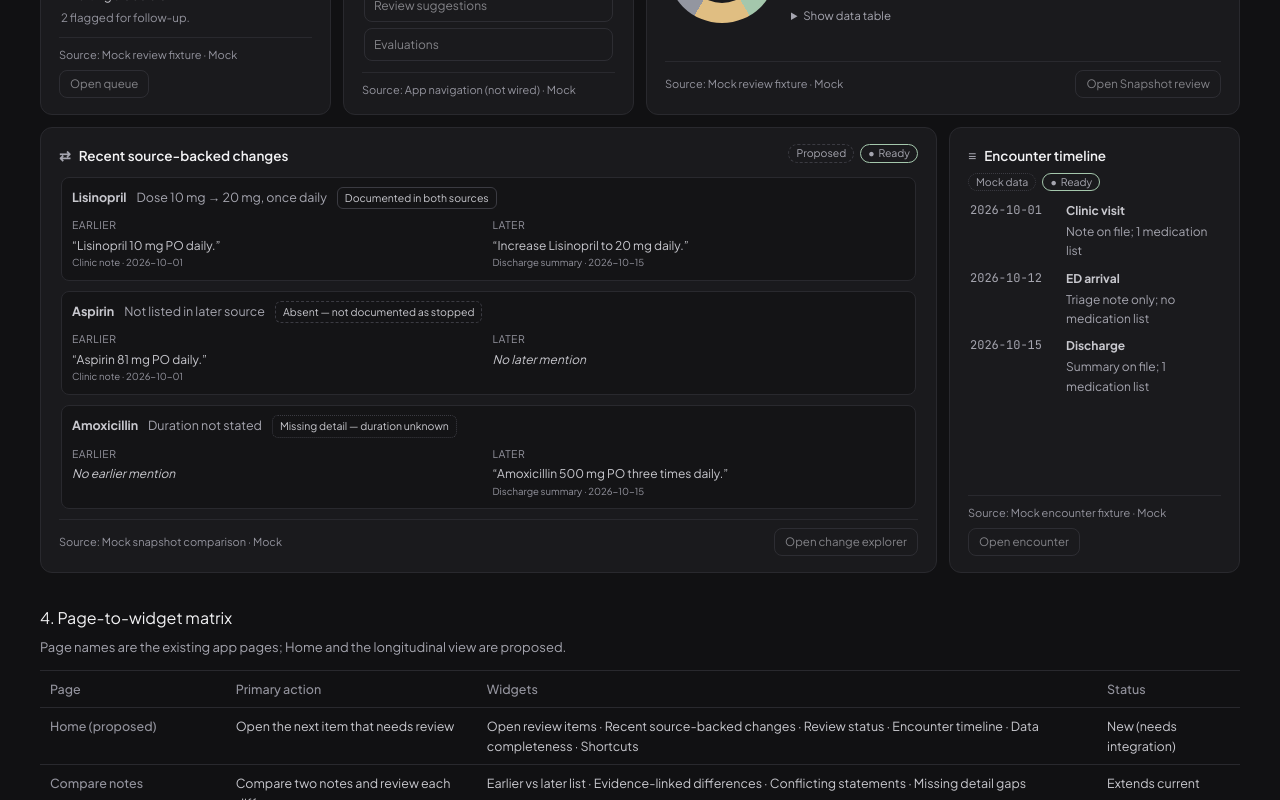
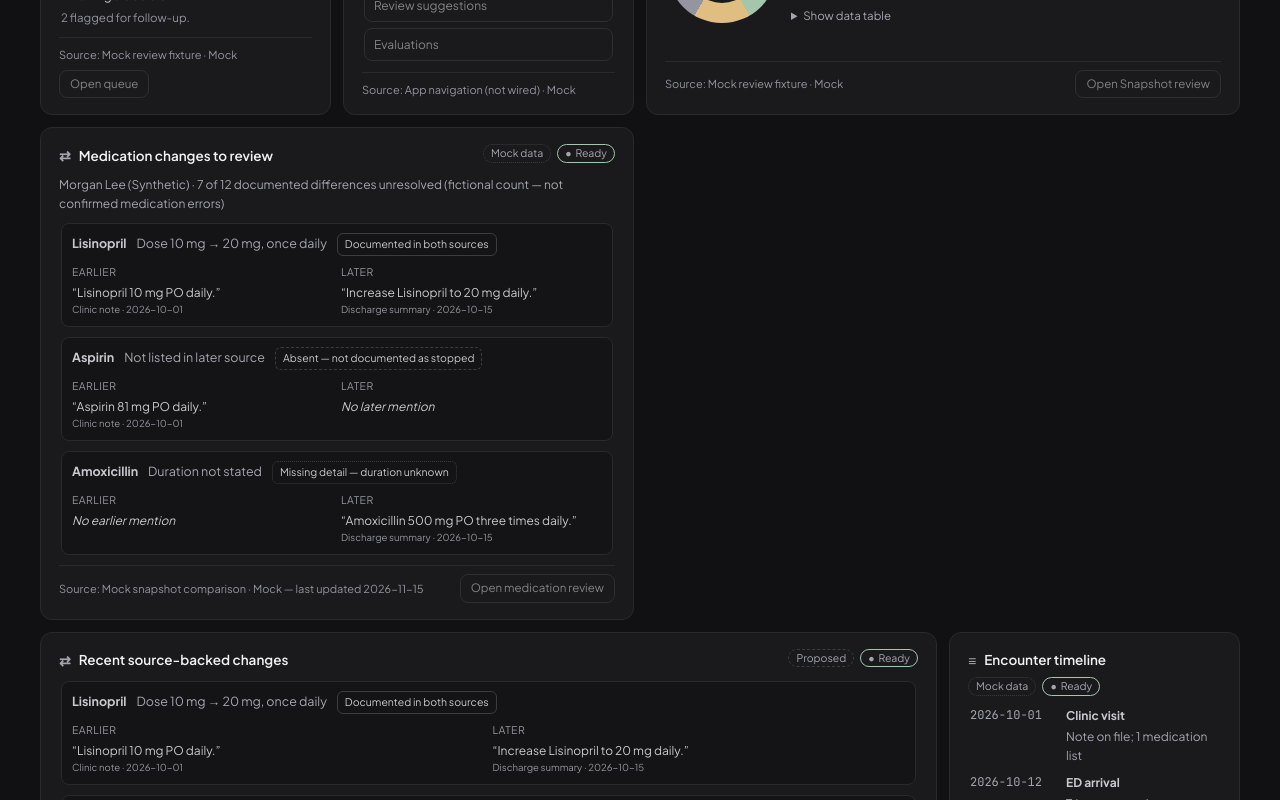
Before and after one commit to hdukkola/clinical-diff-ehr-veritas, a Next.js app: page /design-preview in a window 1280 px wide. Shown: the part 2240-3040 px from the top of the page. Built offline with nearby package versions, Linux system fonts and the light colour scheme.

Commit message:
design(widgets): include DESIGN-SONNET-002 Medication changes to review worked example

```diff
--- a/src/app/design-preview/page.tsx
+++ b/src/app/design-preview/page.tsx
@@ -157,6 +157,19 @@ export default function DesignPreviewPage() {
         <WidgetShell id="h-status" title="Review status" icon="◔" span="standard" provenance="mocked" source="Mock review fixture" freshness="Mock" actionLabel="Open Snapshot review">
           <DonutBody />
         </WidgetShell>
+        <WidgetShell
+          id="h-med-changes"
+          title="Medication changes to review"
+          icon="⇄"
+          span="standard"
+          provenance="mocked"
+          context={`${MOCK_PATIENT.label} · 7 of 12 documented differences unresolved (fictional count — not confirmed medication errors)`}
+          source="Mock snapshot comparison"
+          freshness="Mock — last updated 2026-11-15"
+          actionLabel="Open medication review"
+        >
+          <EvidenceListBody />
+        </WidgetShell>
         <WidgetShell id="h-changes" title="Recent source-backed changes" icon="⇄" span="wide" provenance="proposed" source="Mock snapshot comparison" freshness="Mock" actionLabel="Open change explorer">
           <EvidenceListBody />
         </WidgetShell>
```
Also changed, not shown: 1 other file (tests, documents, lock files or other folders).
